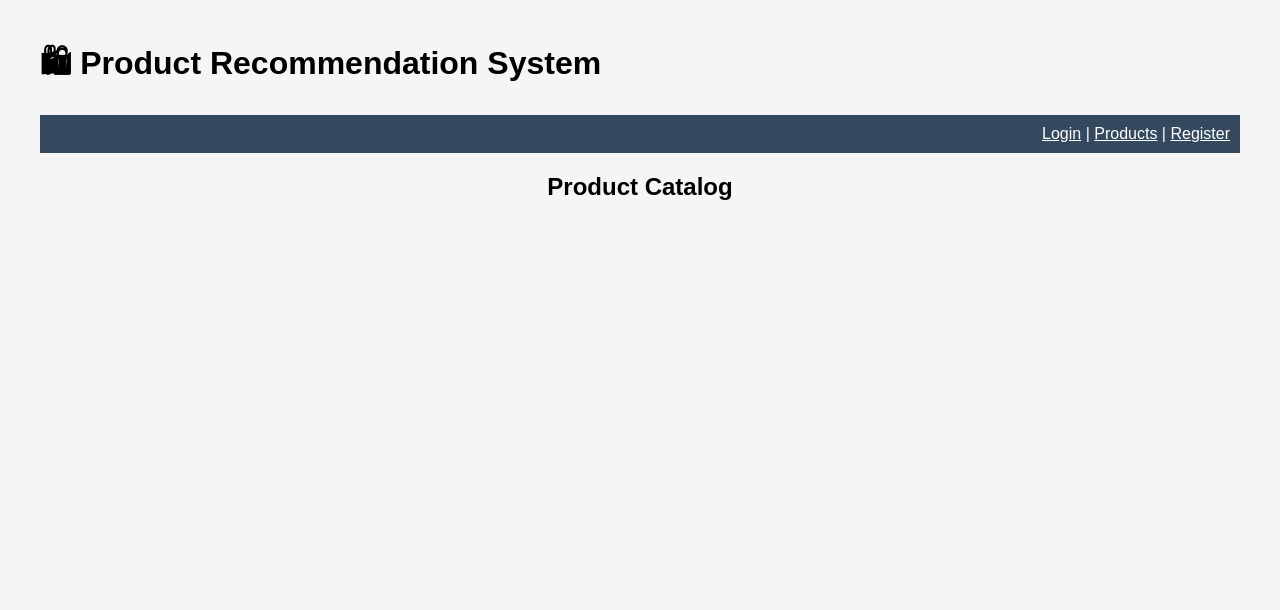
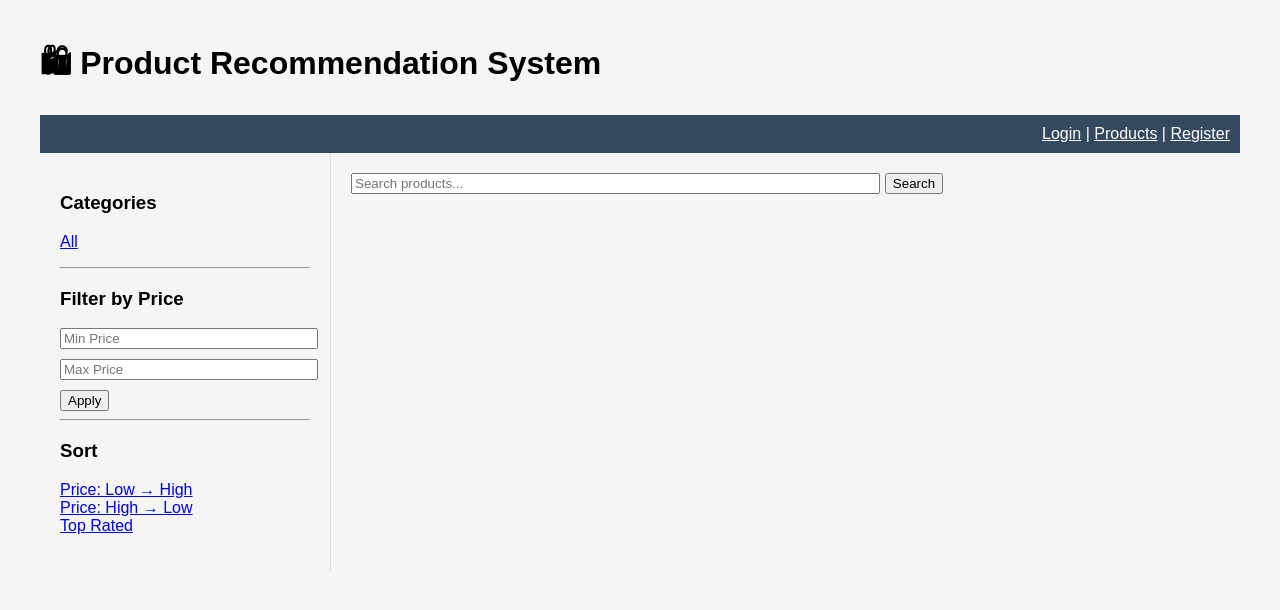
Before and after one commit to PurnabrataPanja/ecommerce-recommendation-system, a Django app: page /products/ in a window 1280 px wide. Shown: the top 610 px of the page. Run offline with Django 5.2, Linux system fonts and the light colour scheme; data that the repository does not hold is empty; parts of the project's set-up code (start-up, migrations or seed data) failed here and were passed over.

Commit message:
Catalog homepage with category filtering, price filter, sorting, cart pricing fixed

```diff
--- a/config/urls.py
+++ b/config/urls.py
@@ -15,12 +15,16 @@ Including another URLconf
     2. Add a URL to urlpatterns:  path('blog/', include('blog.urls'))
 """
 from django.contrib import admin
-from django.urls import path,include
+from django.urls import path, include
+from products.views import product_list_view
 
 urlpatterns = [
     path("admin/", admin.site.urls),
-    path("", include("recommendations.urls")),
+
+    path("", product_list_view, name="home"),
+
+    path("products/", include("products.urls")),
+    path("recommendations/", include("recommendations.urls")),
     path("accounts/", include("accounts.urls")),
-    path("products/", include("products.urls")),
     path("cart/", include("cart.urls")),
 ]
--- a/products/views.py
+++ b/products/views.py
@@ -1,4 +1,5 @@
 from django.shortcuts import render, get_object_or_404
+from django.db.models import Q
 from .models import Product
 from recommendations.services.recommender import RecommenderService
 
@@ -6,9 +7,74 @@ recommender_service = RecommenderService()
 
 
 def product_list_view(request):
-    products = Product.objects.all()[:50]  # limit for now
+
+    products = Product.objects.all()
+
+    # ===============================
+    # SEARCH
+    # ===============================
+    search_query = request.GET.get("search")
+    if search_query:
+        products = products.filter(
+            Q(name__icontains=search_query) |
+            Q(brand__icontains=search_query)
+        )
+
+    # ===============================
+    # CATEGORY FILTER
+    # ===============================
+    selected_category = request.GET.get("category")
+
+    if selected_category:
+        # filter using contains because dataset has hierarchy
+        products = products.filter(category__icontains=selected_category)
+
+    # ===============================
+    # PRICE FILTER
+    # ===============================
+    min_price = request.GET.get("min_price")
+    max_price = request.GET.get("max_price")
+
+    if min_price:
+        products = products.filter(price__gte=min_price)
+
+    if max_price:
+        products = products.filter(price__lte=max_price)
+
+    # ===============================
+    # SORTING
+    # ===============================
+    sort = request.GET.get("sort")
+
+    if sort == "price_low":
+        products = products.order_by("price")
+    elif sort == "price_high":
+        products = products.order_by("-price")
+    elif sort == "rating":
+        products = products.order_by("-rating")
+    else:
+        products = products.order_by("-created_at")
+
+    # ===============================
+    # CLEAN SIDEBAR CATEGORIES
+    # ===============================
+
+    raw_categories = Product.objects.values_list("category", flat=True).distinct()
+
+    cleaned_categories = set()
+
+    for cat in raw_categories:
+        if cat:
+            # Extract only top-level category
+            main_cat = cat.split(">")[0].strip()
+            cleaned_categories.add(main_cat)
+
+    categories = sorted(cleaned_categories)
+
     return render(request, "products/product_list.html", {
-        "products": products
+        "products": products[:60],
+        "categories": categories,
+        "selected_category": selected_category,
     })
 
 
--- a/templates/products/product_list.html
+++ b/templates/products/product_list.html
@@ -1,30 +1,79 @@
 {% extends "base.html" %}
-
 {% block content %}
 
-<h2 style="text-align:center;">Product Catalog</h2>
+<div style="display:flex;">
 
-<div class="container">
+    <!-- LEFT SIDEBAR -->
+    <div style="width:250px; padding:20px; border-right:1px solid #ddd;">
+
+        <h3>Categories</h3>
+        <ul style="list-style:none; padding:0;">
+            <li><a href="?">All</a></li>
+            {% for cat in categories %}
+                {% if cat %}
+                <li>
+                    <a href="?category={{ cat }}">{{ cat }}</a>
+                </li>
+                {% endif %}
+            {% endfor %}
+        </ul>
+
+        <hr>
+
+        <h3>Filter by Price</h3>
+        <form method="get">
+            <input type="number" name="min_price" placeholder="Min Price" style="width:100%; margin-bottom:10px;">
+            <input type="number" name="max_price" placeholder="Max Price" style="width:100%; margin-bottom:10px;">
+            <button type="submit">Apply</button>
+        </form>
+
+        <hr>
+
+        <h3>Sort</h3>
+        <ul style="list-style:none; padding:0;">
+            <li><a href="?sort=price_low">Price: Low → High</a></li>
+            <li><a href="?sort=price_high">Price: High → Low</a></li>
+            <li><a href="?sort=rating">Top Rated</a></li>
+        </ul>
+
+    </div>
+
+
+    <!-- PRODUCT GRID -->
+    <div style="flex:1; padding:20px;">
+
+        <!-- Search Bar -->
+        <form method="get" style="margin-bottom:20px;">
+            <input type="text" name="search" placeholder="Search products..." style="width:60%;">
+            <button type="submit">Search</button>
+        </form>
+
+        <div style="display:grid; grid-template-columns: repeat(4, 1fr); gap:20px;">
+
             {% for product in products %}
-        <div class="card">
-            <h3>{{ product.name }}</h3>
-            <p>{{ product.brand }}</p>
-            <p>Rating: {{ product.rating }}</p>
+            <div style="border:1px solid #ccc; padding:15px;">
 
+                <a href="{% url 'product_detail' product.id %}">
                     {% if product.image_url %}
-                <img src="{{ product.image_url }}">
+                        <img src="{{ product.image_url }}" style="width:100%; height:200px; object-fit:cover;">
                     {% endif %}
+                    <h4>{{ product.name|truncatechars:40 }}</h4>
+                </a>
 
-            <br><br>
-            <a href="{% url 'product_detail' product.id %}">
-                View Details
-            </a>
-            <br><br>
+                <p><strong>₹ {{ product.price }}</strong></p>
+                <p>⭐ {{ product.rating }}</p>
+
                 <a href="{% url 'add_to_cart' product.id %}">
                     Add to Cart
                 </a>
+
             </div>
             {% endfor %}
+
+        </div>
+
+    </div>
+
 </div>
 
 {% endblock %}
```
Also changed, not shown: products/models.py (+8 -1 lines), templates/products/home.html (added, +56 -0 lines), products/migrations/0003_alter_product_price.py (added). Lines whose indentation alone changed are shown as unchanged.
